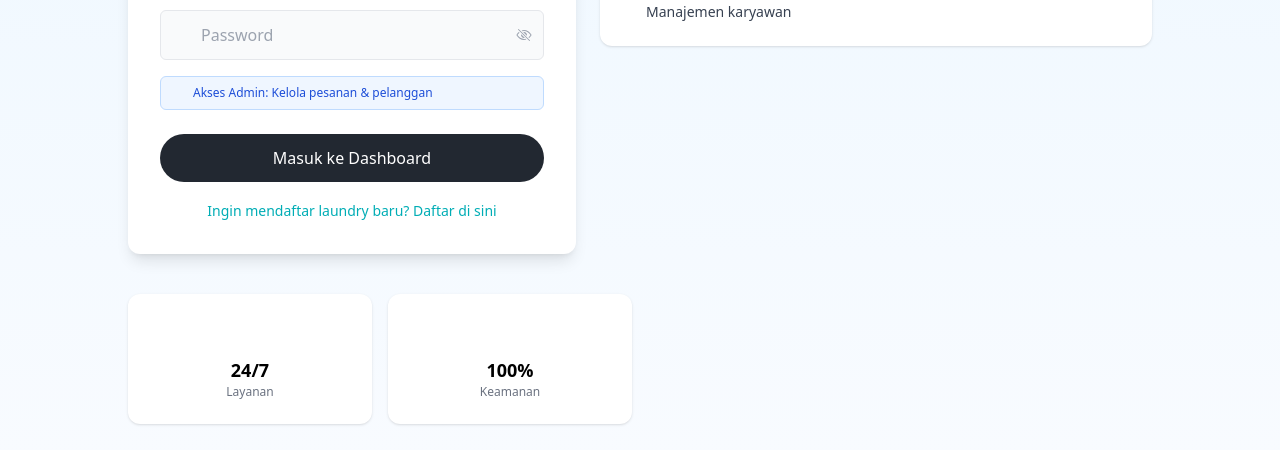
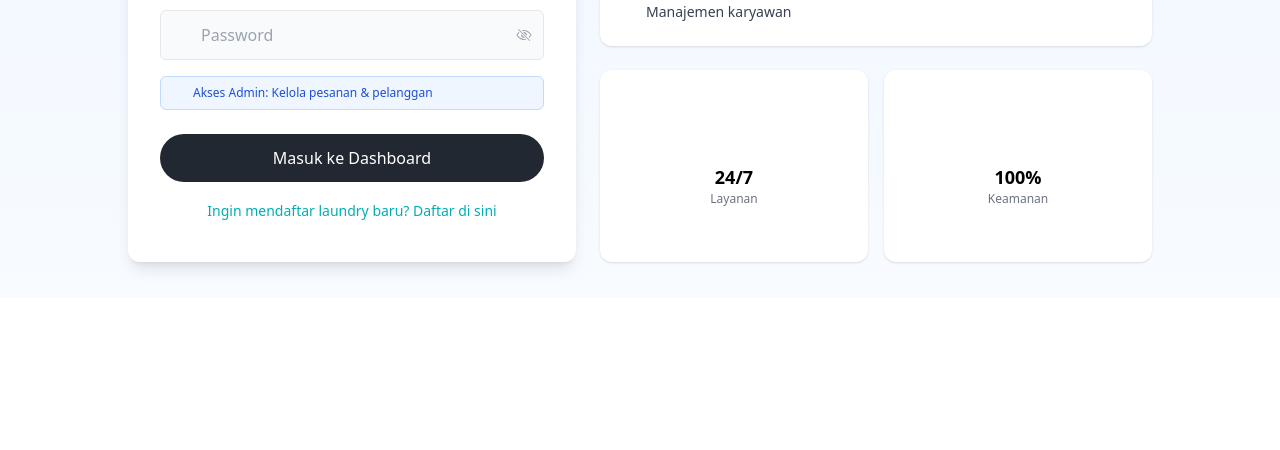
Before and after one commit to wisnuibroo/laundryku-admin, a React (Vite) app: page /login in a window 1280 px wide. Shown: the part 502-952 px from the top of the page. After the commit the page ends 800 px from the top, so only its background shows below. Built offline with nearby package versions, Linux system fonts and the light colour scheme; some icons are missing.

Commit message:
style:[WF] card design  24/7 100%

```diff
--- a/src/views/Login.tsx
+++ b/src/views/Login.tsx
@@ -390,20 +390,19 @@ export default function Login() {
               </li>
             </ul>
           </div>
-        </div>
-      </div>
+          <div className=" grid grid-cols-2 gap-4">
+  <div className="bg-white h-48 rounded-xl shadow flex flex-col items-center py-6 justify-center">
+    <Icon icon="mdi:clock-outline" className="text-orange-400 text-3xl mb-2 " />
+    <span className="font-bold text-lg">24/7</span>
+    <span className="text-xs text-gray-500">Layanan</span>
+  </div>
+  <div className="bg-white h-48 rounded-xl shadow flex flex-col items-center py-6 justify-center">
+    <Icon icon="mdi:shield-check-outline" className="text-green-500 text-3xl mb-2" />
+    <span className="font-bold text-lg">100%</span>
+    <span className="text-xs text-gray-500">Keamanan</span>
+  </div>
+</div>
 
-      {/* Info Cards */}
-      <div className="grid grid-cols-2 md:grid-cols-4 gap-4 mt-10 w-full max-w-5xl">
-        <div className="bg-white rounded-xl shadow flex flex-col items-center py-6">
-          <Icon icon="mdi:clock-outline" className="text-orange-400 text-3xl mb-2" />
-          <span className="font-bold text-lg">24/7</span>
-          <span className="text-xs text-gray-500">Layanan</span>
-        </div>
-        <div className="bg-white rounded-xl shadow flex flex-col items-center py-6">
-          <Icon icon="mdi:shield-check-outline" className="text-green-500 text-3xl mb-2" />
-          <span className="font-bold text-lg">100%</span>
-          <span className="text-xs text-gray-500">Keamanan</span>
         </div>
       </div>
     </div>
```
